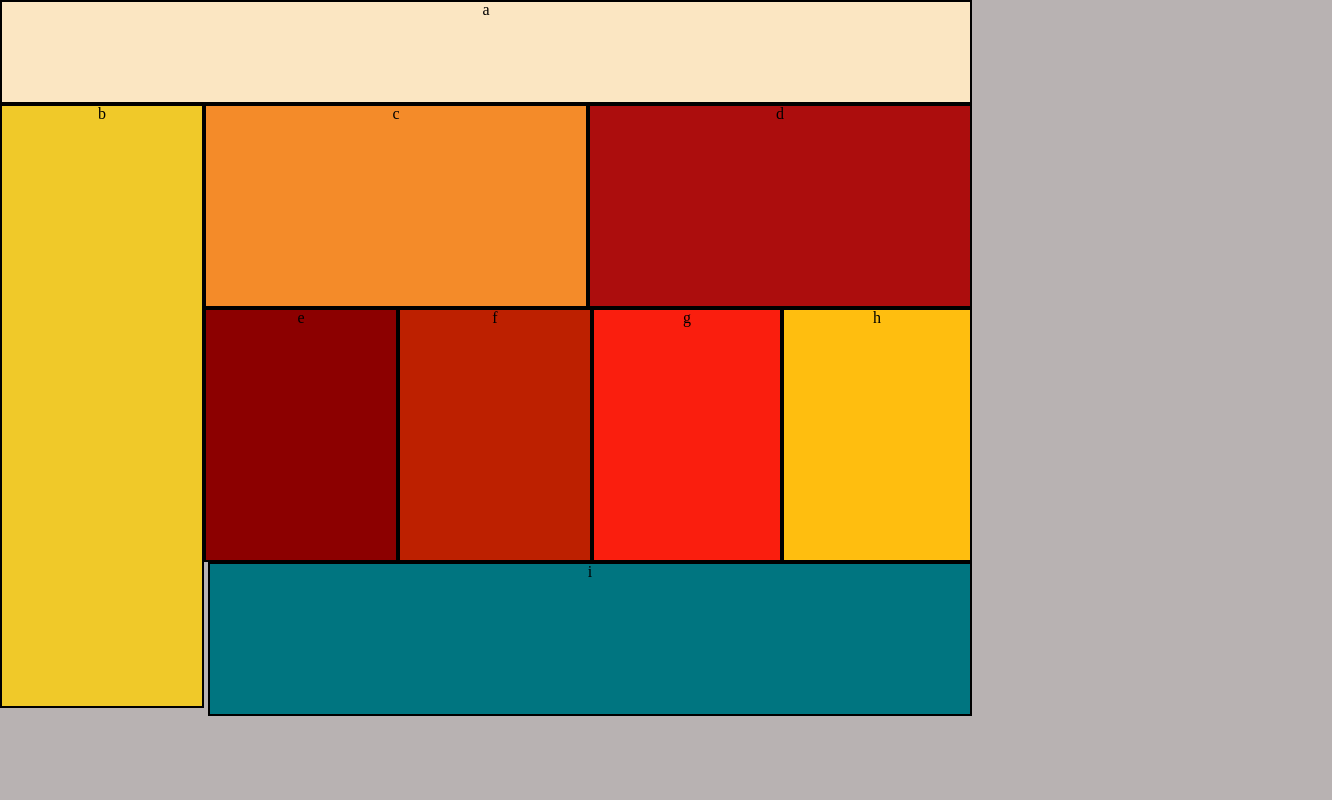
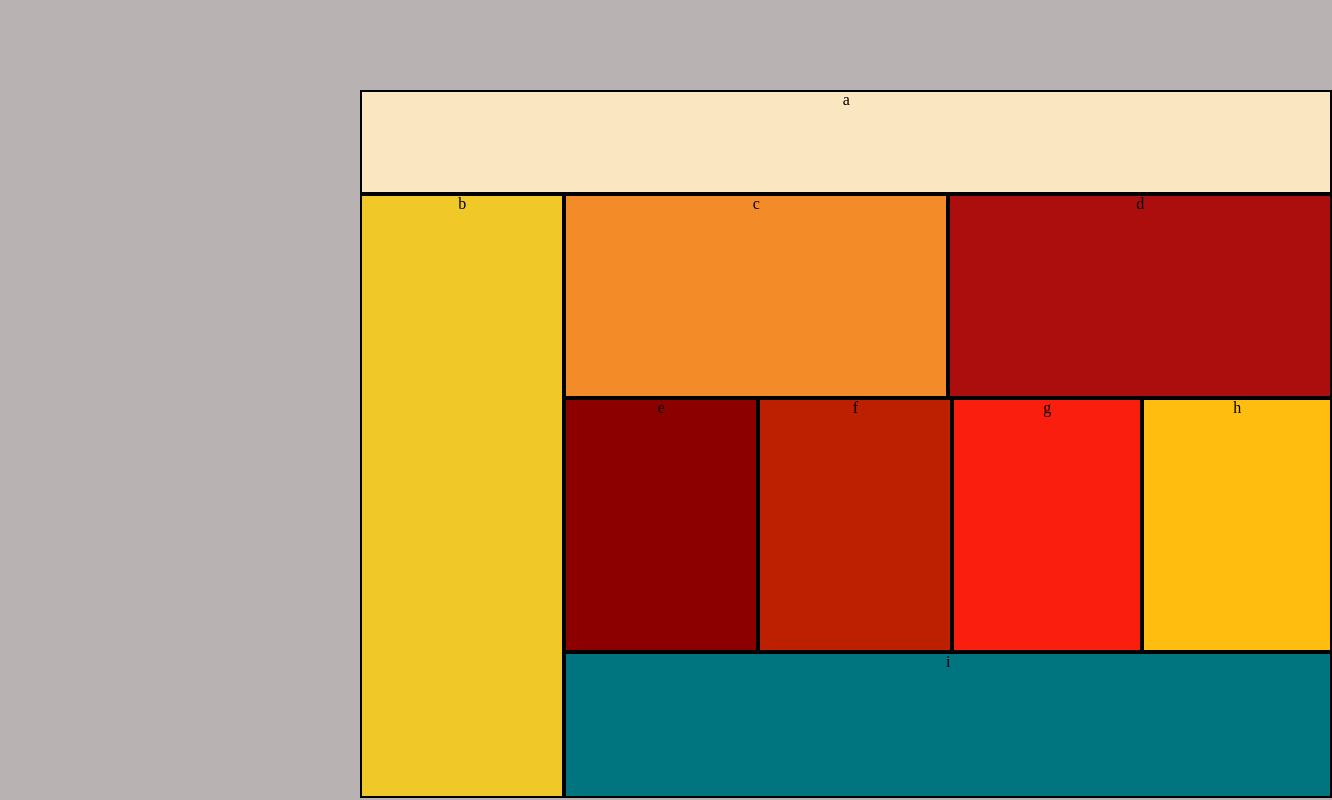
Before and after one commit to moh-ash96/lab-01, a plain HTML site: page index.html in a window 1280 px wide. Shown: the whole page, 1332 px wide, since content can reach past the window. Drawn offline with Linux system fonts and the light colour scheme.

Commit message:
centered desktop view

```diff
--- a/styles/base.css
+++ b/styles/base.css
@@ -8,6 +8,8 @@ body {
   html,
   body {
     width: 972px;
+    margin-left: 16%;
+    margin-top: 4%;
   }
 }
 
@@ -43,8 +45,8 @@ footer {
 }
 @media screen and (min-width: 768px) {
     footer{
-        height: 150px;
-        width: 760px;
+        height: 142px;
+        width: 764px;
         background-color: #007580;
     }
 }
```
